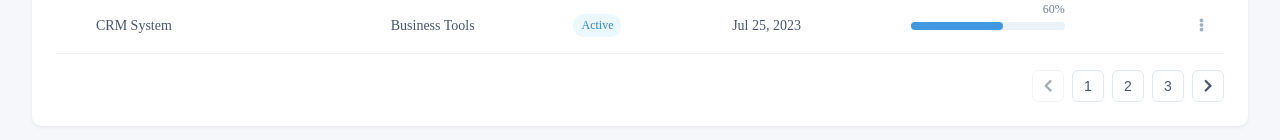
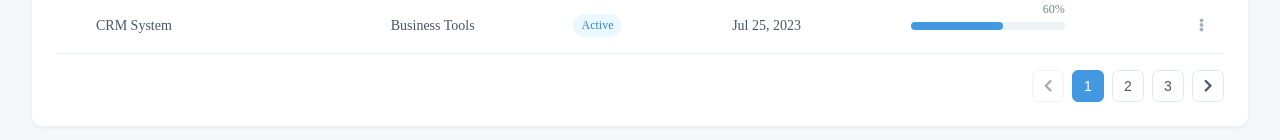
Before and after one commit to sasanedicbn/Mini-app, a Vue app in the folder Mini-app/: page /dashboard/projects in a window 1280 px wide. Shown: the part 476-616 px from the top of the page. Built offline with nearby package versions, Linux system fonts and the light colour scheme.

Commit message:
Add dynamic class active

```diff
--- a/Mini-app/src/components/Dashboard/DashboardHelpers/DashboardDataTable.vue
+++ b/Mini-app/src/components/Dashboard/DashboardHelpers/DashboardDataTable.vue
@@ -70,10 +70,9 @@
         <button class="pagination-btn" disabled>
           <i class="fas fa-chevron-left"></i>
         </button>
-        <button class="pagination-btn" v-for="paginationBtn of paginationBtns" >{{ paginationBtn }}</button>
-        <!-- <button class="pagination-btn active">1</button>
-        <button class="pagination-btn">2</button>
-        <button class="pagination-btn">3</button> -->
+        <button class="pagination-btn" v-for="paginationBtn of paginationBtns"
+         :class="{active: paginationBtn === currentPagination}"
+         >{{ paginationBtn }}</button>
         <button class="pagination-btn">
           <i class="fas fa-chevron-right"></i>
         </button>
```
